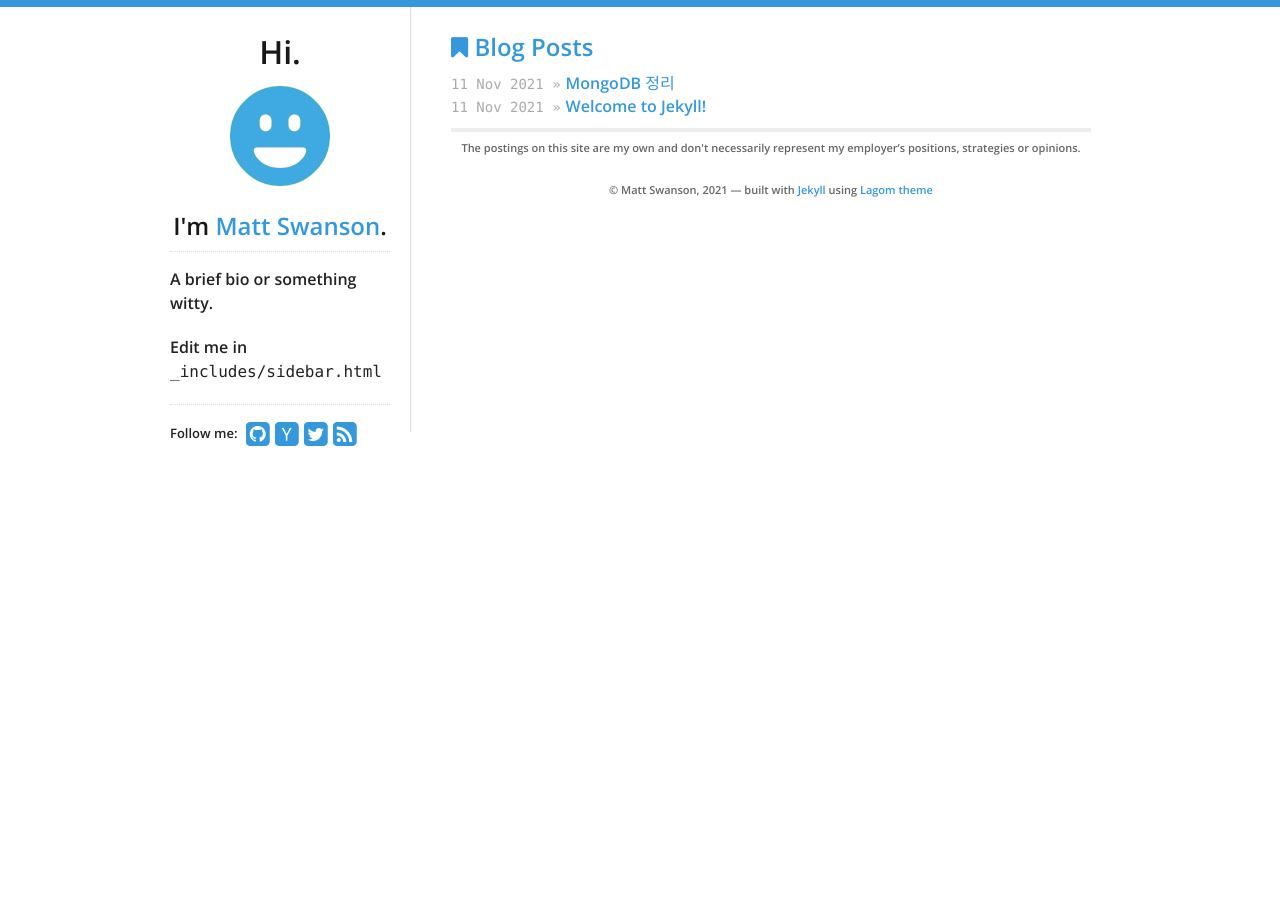
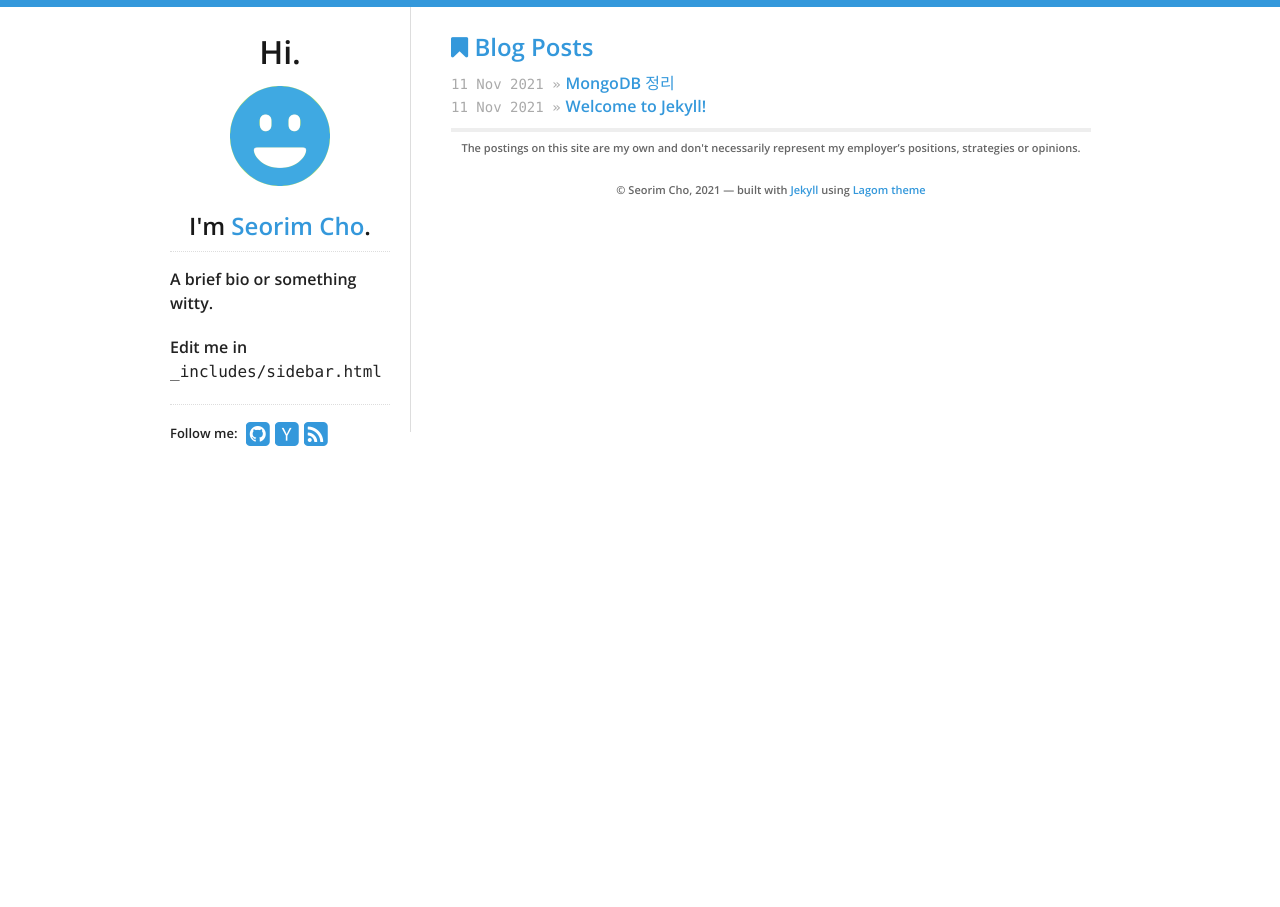
Before and after one commit to srcho01/srcho01.github.io, a Jekyll site: the page built from index.html, in a window 1280 px wide. Built offline with Jekyll 4.4.1, drawn with Linux system fonts in a browser that asks for light colours.

Commit message:
theme.yml

```diff
--- a/_data/theme.yml
+++ b/_data/theme.yml
@@ -5,12 +5,12 @@ highlight_color: '#3498db'
 
 # Profile links on the left sidebar, leave blank to ignore
 social:
-  github: swanson
+  github: https://github.com/srcho01/srcho01.github.io
   #bitbucket: philipj
-  hacker_news: swanson
+  hacker_news: srcho01
   #stackexchange: 348619
   #stackoverflow: 348619
-  twitter: _swanson
+  twitter:
   #facebook: zuck
   #tumblr: animalygifs
   #linkedin: philipjagielski
@@ -19,8 +19,8 @@ social:
   #flickr: johndoe
 
 # "Hi, I'm _______"
-name: Matt Swanson
-email: test@example.com
+name: Seorim Cho
+email: seorim5306@gmail.com
 tagline: "weak opinions, strongly held"
 
 # Google Analytics key, leave blank to ignore
```
